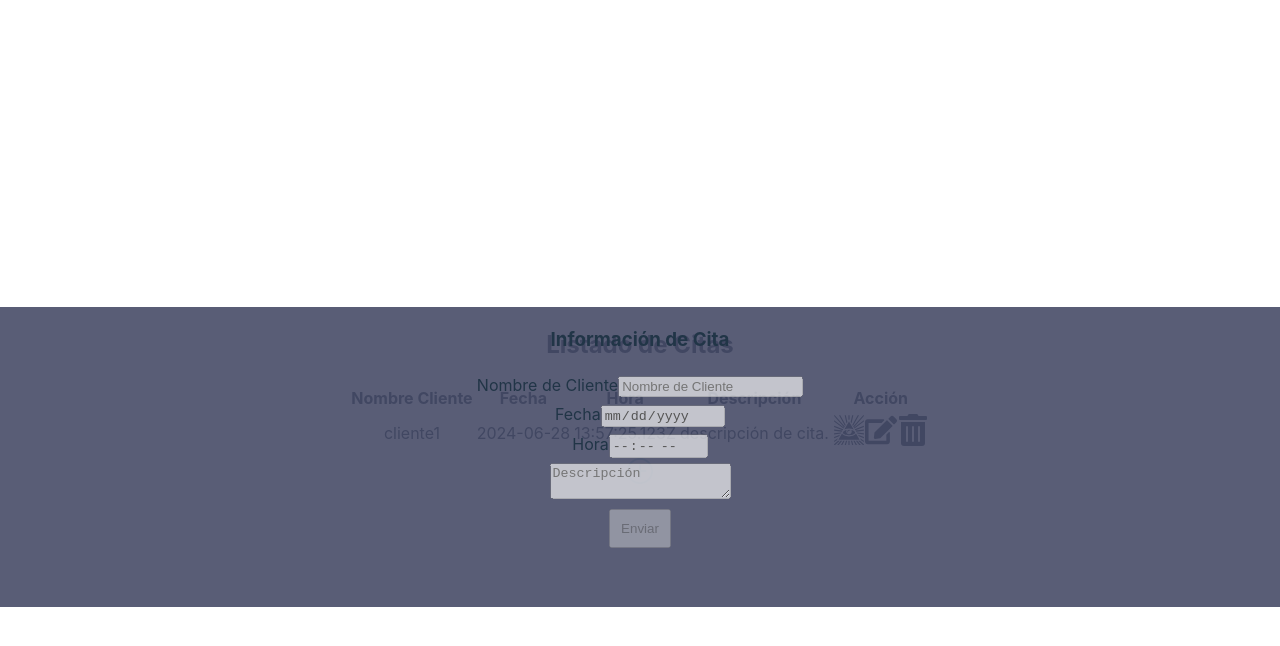
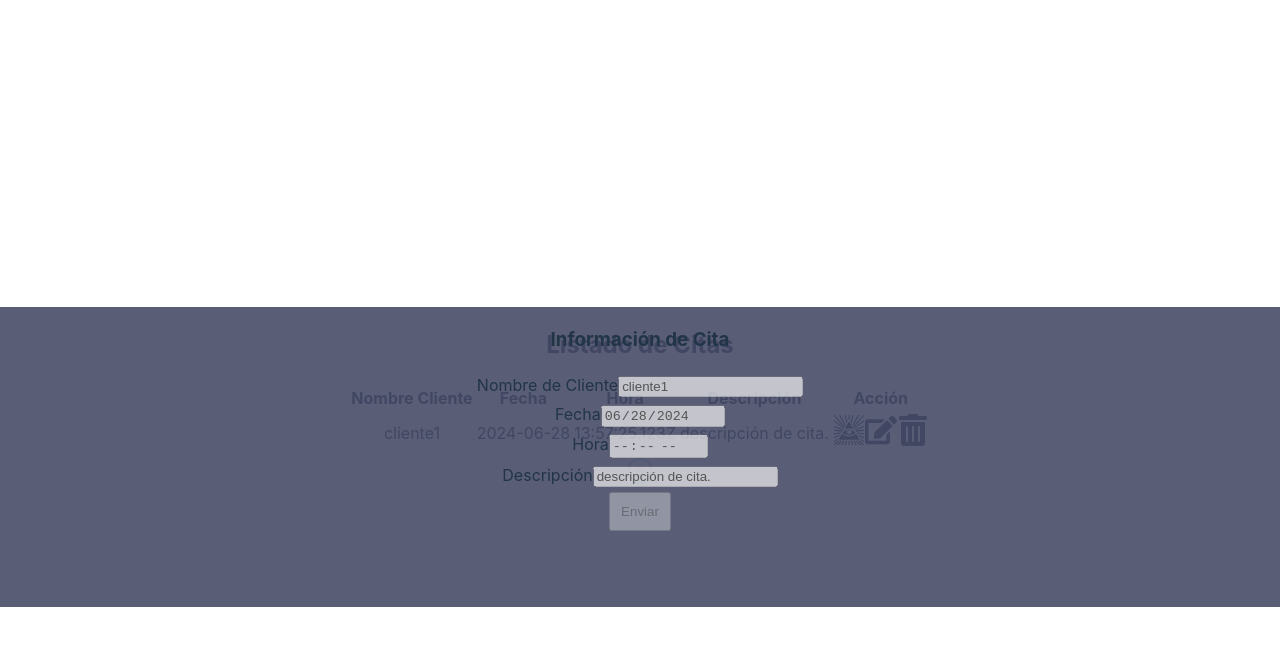
Before and after one commit to BorisLeightonI/pidway_front, a React (Vite) app: page / in a window 1280 px wide. Both pictures are taken after a click on the icon 848 px from the left and 429 px from the top of the page. Shown: the top 646 px of the page. Built offline with nearby package versions, Linux system fonts and the light colour scheme; data requests are answered from the project's data file.

Commit message:
mejora en mostrar la info en modal y formulario

```diff
--- a/src/components/formulario.jsx
+++ b/src/components/formulario.jsx
@@ -49,7 +49,7 @@ function Formulario() {
   return (
     <div className="form_container">
       <Formik initialValues={
-        action===EDIT?{...cita}:{Descripcion: "", fecha: "", hora: "", nombreCliente: ""}
+        (action===EDIT||action===SHOW)?{...cita}:{Descripcion: "", fecha: "", hora: "", nombreCliente: ""}
         }
         onSubmit={handleSubmit}
         validate={handleValidar}
@@ -76,10 +76,13 @@ function Formulario() {
               <ErrorMessage name="hora"/>
             </div>
           </div>
-          <Field placeholder='Descripción' name='Descripcion' as="textArea" disabled={action===SHOW}/>
-          <div className="error_message">
+          <div className="descripcion">
+            <label htmlFor="">Descripción</label>
+            <Field placeholder='Descripción' name='Descripcion' disabled={action===SHOW}/>
+            <div className="error_message">
               <ErrorMessage name="Descripcion"/>
             </div>
+          </div>
           {enviado&&
           <p>
             {action===EDIT?'Editado correctamente':'Creado Correctamente'}
```
